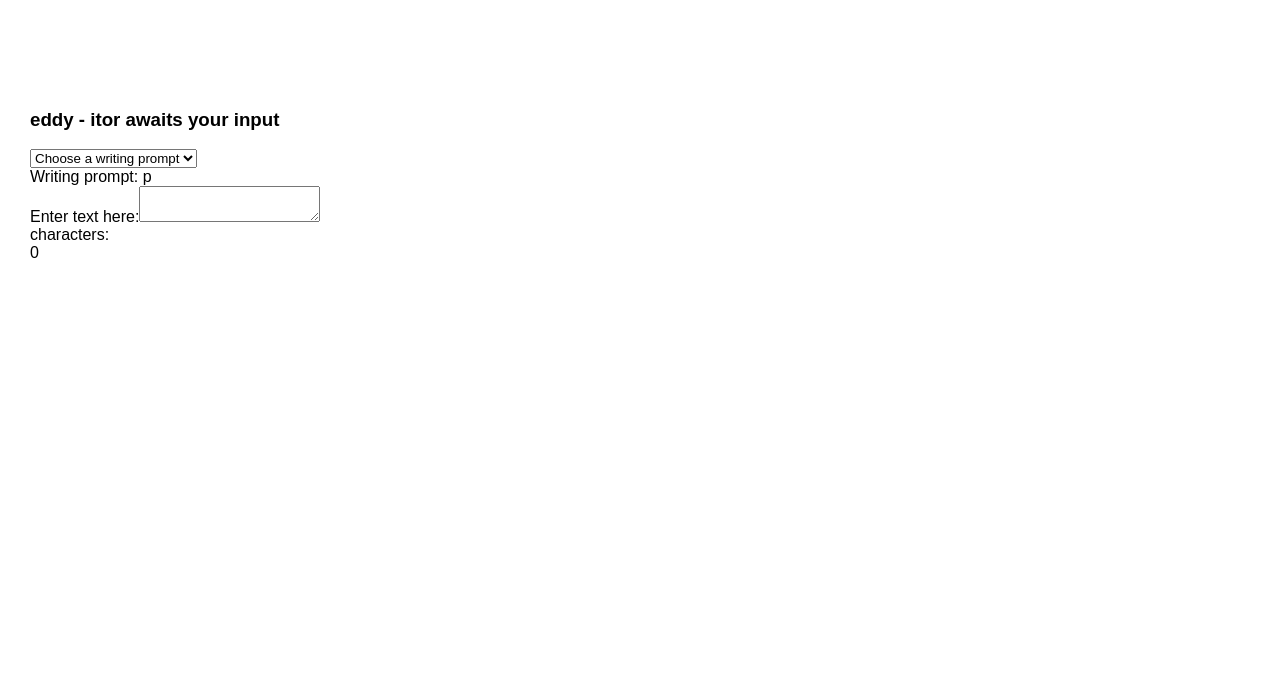
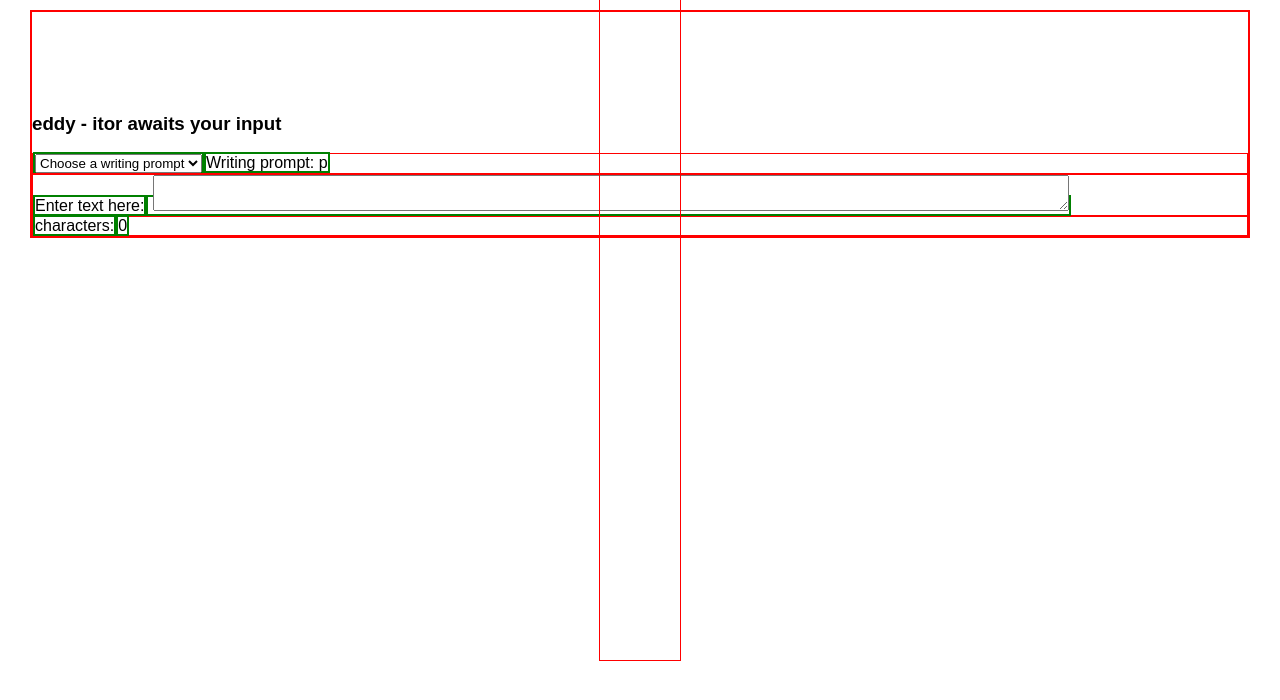
Before and after one commit to wbeck32/react-editor, a React (Create React App) app: page / in a window 1280 px wide. Shown: the top 700 px of the page. Built offline with nearby package versions, Linux system fonts and the light colour scheme.

Commit message:
looking pretty good

```diff
--- a/src/App.js
+++ b/src/App.js
@@ -52,7 +52,7 @@ class App extends Component {
 
     handlePromptSelect(target) {
       // console.log('change: ',target.value, target.name);
-      this.state.prompt = this.state.prompts[target.value].prompt;
+      this.setState({prompt : this.state.prompts[target.value].prompt});
       // console.log('prompt: ', this.state.prompt)
       this.setState({promptText : this.state.prompt})
       // console.log({editor})
@@ -67,6 +67,7 @@ class App extends Component {
         <div className="App-logo"/>
         <h3> eddy - itor awaits your input </h3>
         <div>
+        <span>
           <select name="promptChooser" value={this.state.value} onChange= {({target}) => this.handlePromptSelect(target)}>
           {
             this.state.prompts.map(prompt => (
@@ -74,21 +75,29 @@ class App extends Component {
             ))
           }
           </select>
-        </div>
-        <div name="promptText" value={this.state.value}>Writing prompt: {this.state.prompt}
+          </span>
+          <span name="promptText" value={this.state.value}>
+          Writing prompt: {this.state.prompt}
+          </span>
         </div>
 
+
         <div>
-        <label>
-        Enter text here:
-        <textarea name ="editor" value = {this.state.editor} onChange = {({target}) => this.handleChange(target)}/>
-        </label>
+
+
+        <span>Enter text here:</span>
+       <span> <textarea name ="editor" value = {this.state.editor} onChange = {({target}) => this.handleChange(target)}/>
+       </span>
+
         </div>
         <div>
-        <label>
+
+        <span>
         characters:
-        <div name="charCount" value={this.state.charCount}>{this.state.charCount}</div>
-        </label>
+        </span>
+        <span name="charCount" value={this.state.charCount}>{this.state.charCount}
+        </span>
+
         </div>
         </div>
 
--- a/src/index.css
+++ b/src/index.css
@@ -8,10 +8,24 @@ h1 {
   color: red;
 }
 
+textarea {
+  width: 75%;
+  height: 30%;
+}
+div {
+  border: .5px solid red;
+}
+span {
+  border: 2px solid green;
+  width: 50%;
+}
+
 .wrapper {
   text-align: left;
 
 }
+
+
 
 .editor {
   width: 300px;
```
